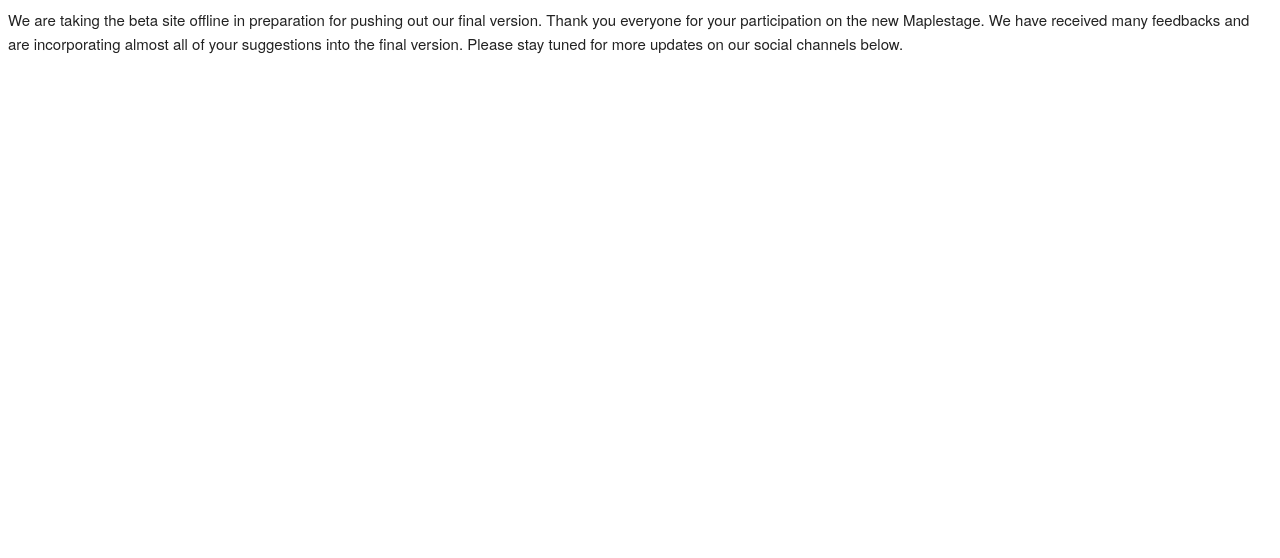
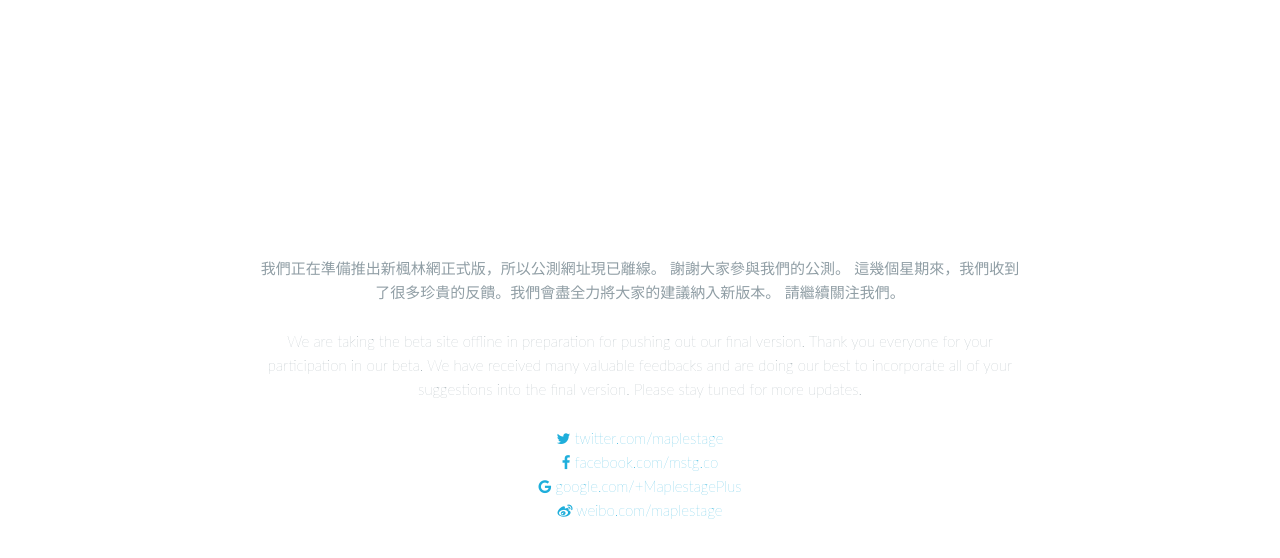
Before and after one commit to DragonGround/maple-stub, a plain HTML site: page index.html in a window 1280 px wide. Drawn offline with nearby package versions, Linux system fonts and the light colour scheme.

Commit message:
index.html

```diff
--- a/index.html
+++ b/index.html
@@ -2,18 +2,65 @@
 <html lang="en">
     <head>
       <title>Maplestage 楓林網</title>
+      <meta http-equiv="Content-Type" content="text/html; charset=UTF-8"/>
+      <meta http-equiv="X-UA-Compatible" content="IE=edge">
+      <meta name="viewport" content="width=1140" />
       <link rel='shortcut icon' type='image/x-icon' href='http://dragonground.github.io/maple-stub/favicon.ico' />
       <link rel="stylesheet" href="https://cdnjs.cloudflare.com/ajax/libs/skeleton/2.0.4/skeleton.min.css">
+      <link rel="stylesheet" href="https://maxcdn.bootstrapcdn.com/font-awesome/4.5.0/css/font-awesome.min.css">
       <style>
+        html, body {
+          height: 100%;
+        }
 
+        body {
+          margin: 0;
+          padding: 0;
+          width: 100%;
+          color: #909EA5;
+          display: table;
+          font-weight: 100;
+          font-family: 'Lato';
+        }
+        a {
+          text-decoration: none;
+        }
+        .container {
+          text-align: center;
+          padding: 20%;
+          display: table-cell;
+          vertical-align: middle;
+        }
+
+        .content {
+          text-align: center;
+          display: inline-block;
+        }
       </style>
     </head>
     <body>
-      <p>
-        We are taking the beta site offline in preparation for pushing out our final version.
-        Thank you everyone for your participation on the new Maplestage.
-        We have received many feedbacks and are incorporating almost all of your suggestions into the final version.
-        Please stay tuned for more updates on our social channels below.
-      </p>
+      <div class="container">
+        <p>
+          我們正在準備推出新楓林網正式版，所以公測網址現已離線。
+          謝謝大家參與我們的公測。
+          這幾個星期來，我們收到了很多珍貴的反饋。我們會盡全力將大家的建議納入新版本。
+          請繼續關注我們。
+        </p>
+        <p>
+          We are taking the beta site offline in preparation for pushing out our final version.
+          Thank you everyone for your participation in our beta.
+          We have received many valuable feedbacks and are doing our best to incorporate all of your suggestions into the final version.
+          Please stay tuned for more updates.
+        </p>
+        <p>
+          <a href="http://twitter.com/maplestage" class="item"><i class="fa fa-twitter"></i> twitter.com/maplestage</a>
+          <br>
+          <a href="http://facebook.com/mstg.co" class="item"><i class="fa fa-facebook"></i> facebook.com/mstg.co</a>
+          <br>
+          <a href="http://google.com/+MaplestagePlus" class="item"><i class="fa fa-google"></i> google.com/+MaplestagePlus</a>
+          <br>
+          <a href="http://weibo.com/maplestage" class="item"><i class="fa fa-weibo"></i> weibo.com/maplestage</a>
+        </p>
+      </div>
     </body>
 </html>
```
